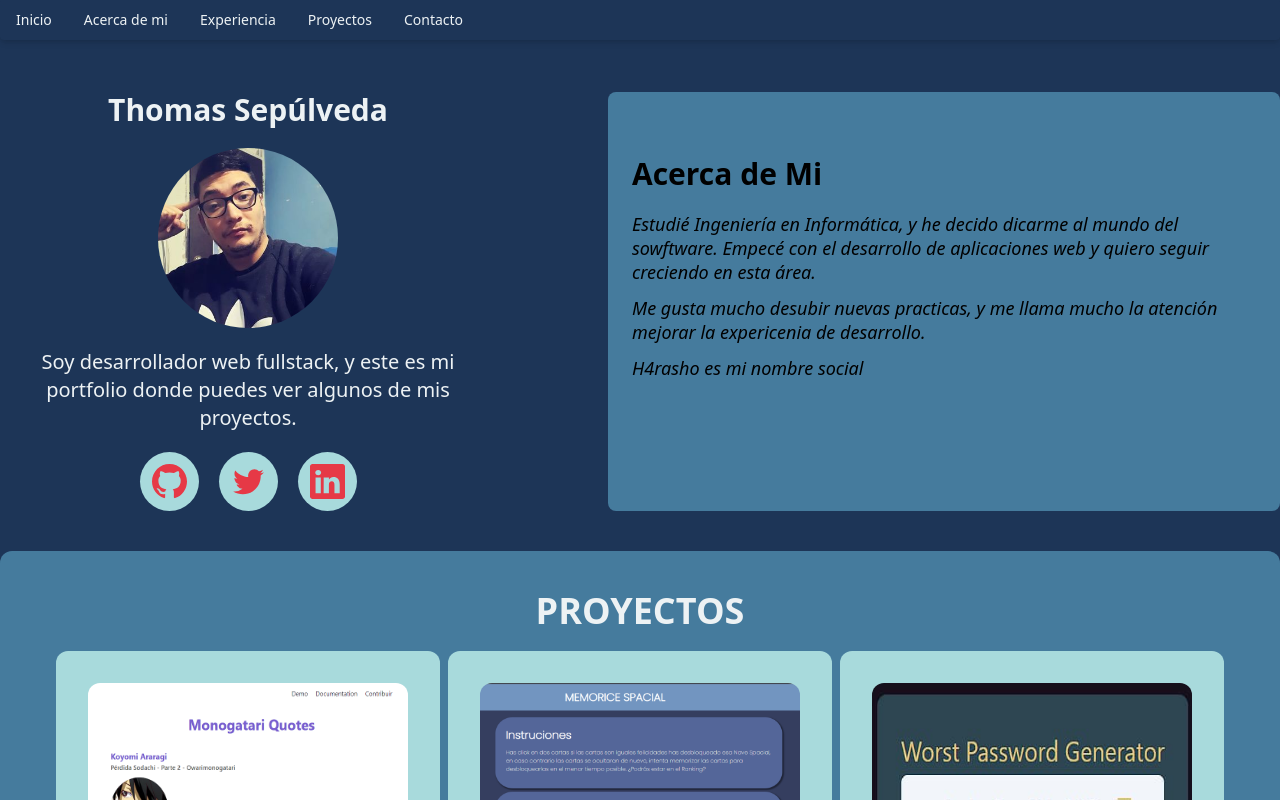
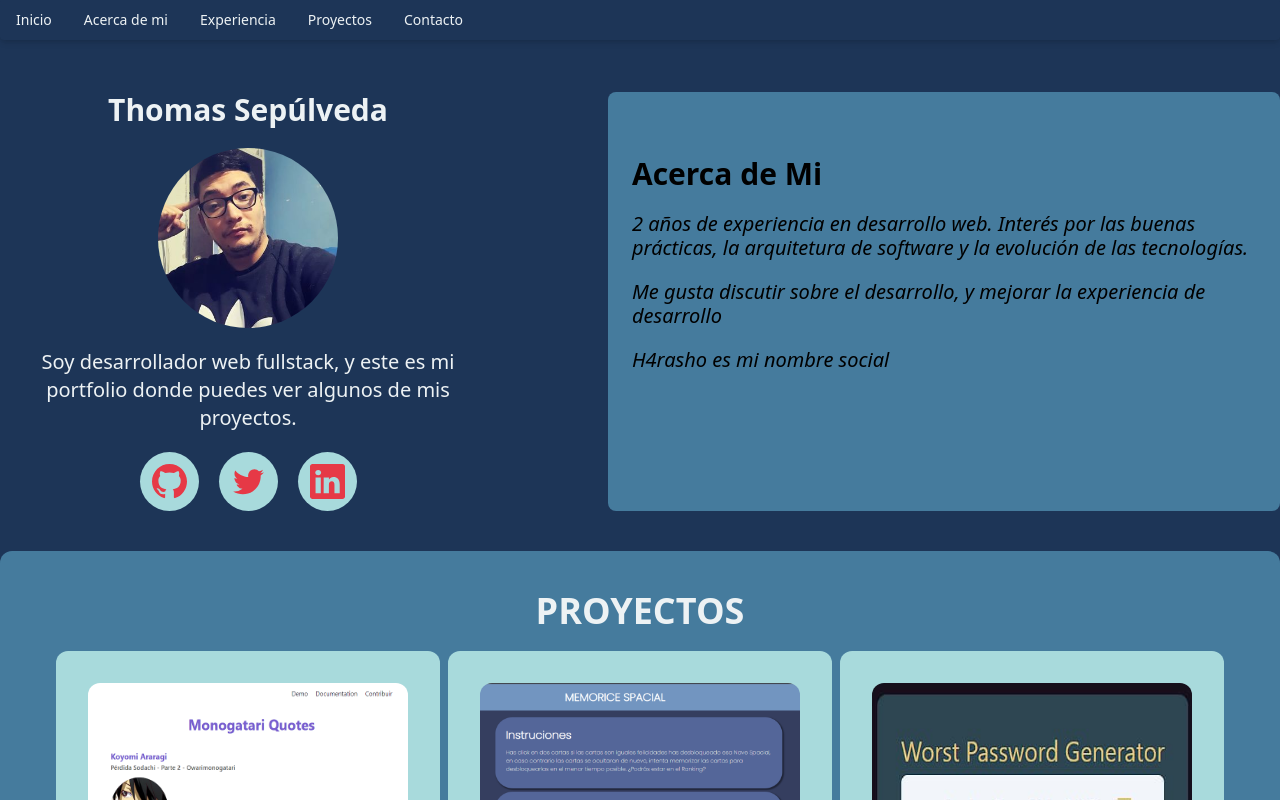
Before and after one commit to H4rasho/portfolio, a Next.js app: page / in a window 1280 px wide. Shown: the top 800 px of the page. Built offline with nearby package versions, Linux system fonts and the light colour scheme.

Commit message:
update about redaction

```diff
--- a/components/About.tsx
+++ b/components/About.tsx
@@ -6,17 +6,17 @@ export default function About() {
       <h2 className="text text-3xl text-black font-extrabold mt-10 ">
         Acerca de Mi
       </h2>
-      <div className="text text-black text-lg font-sans font-normal text-left italic mt-5 leading-6">
+      <div className="text text-black text-xl font-sans font-normal text-left italic mt-5 leading-6">
         <p>
-          Estudié Ingeniería en Informática, y he decido dicarme al mundo del
-          sowftware. Empecé con el desarrollo de aplicaciones web y quiero
-          seguir creciendo en esta área.
+          2 años de experiencia en desarrollo web. Interés por las buenas
+          prácticas, la arquitetura de software y la evolución de las
+          tecnologías.
         </p>
-        <p className="mt-3">
-          Me gusta mucho desubir nuevas practicas, y me llama mucho la atención
-          mejorar la expericenia de desarrollo.
+        <p className="mt-5">
+          Me gusta discutir sobre el desarrollo, y mejorar la experiencia de
+          desarrollo
         </p>
-        <p className="mt-3">H4rasho es mi nombre social</p>
+        <p className="mt-5">H4rasho es mi nombre social</p>
       </div>
     </SectionContainer>
   );
```
